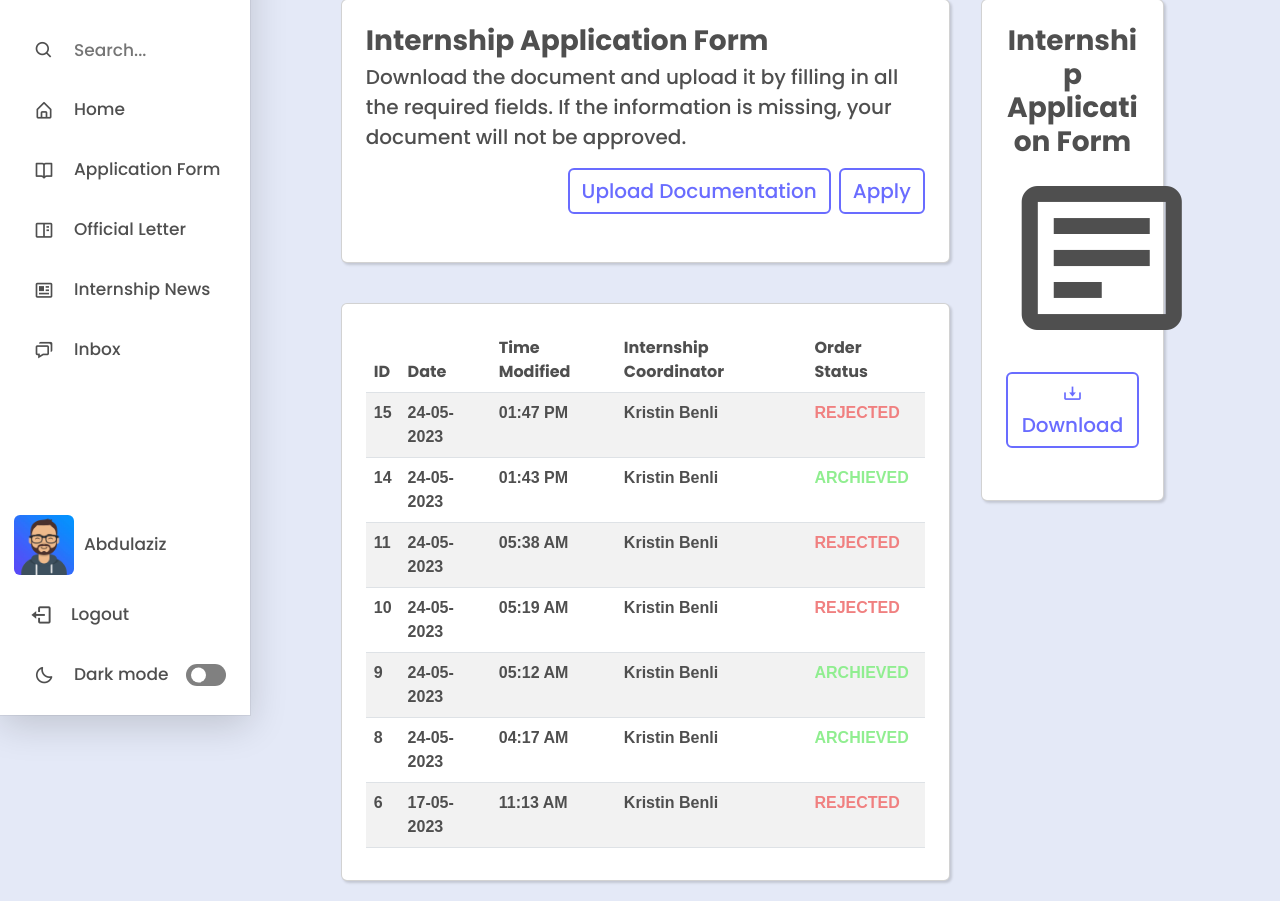
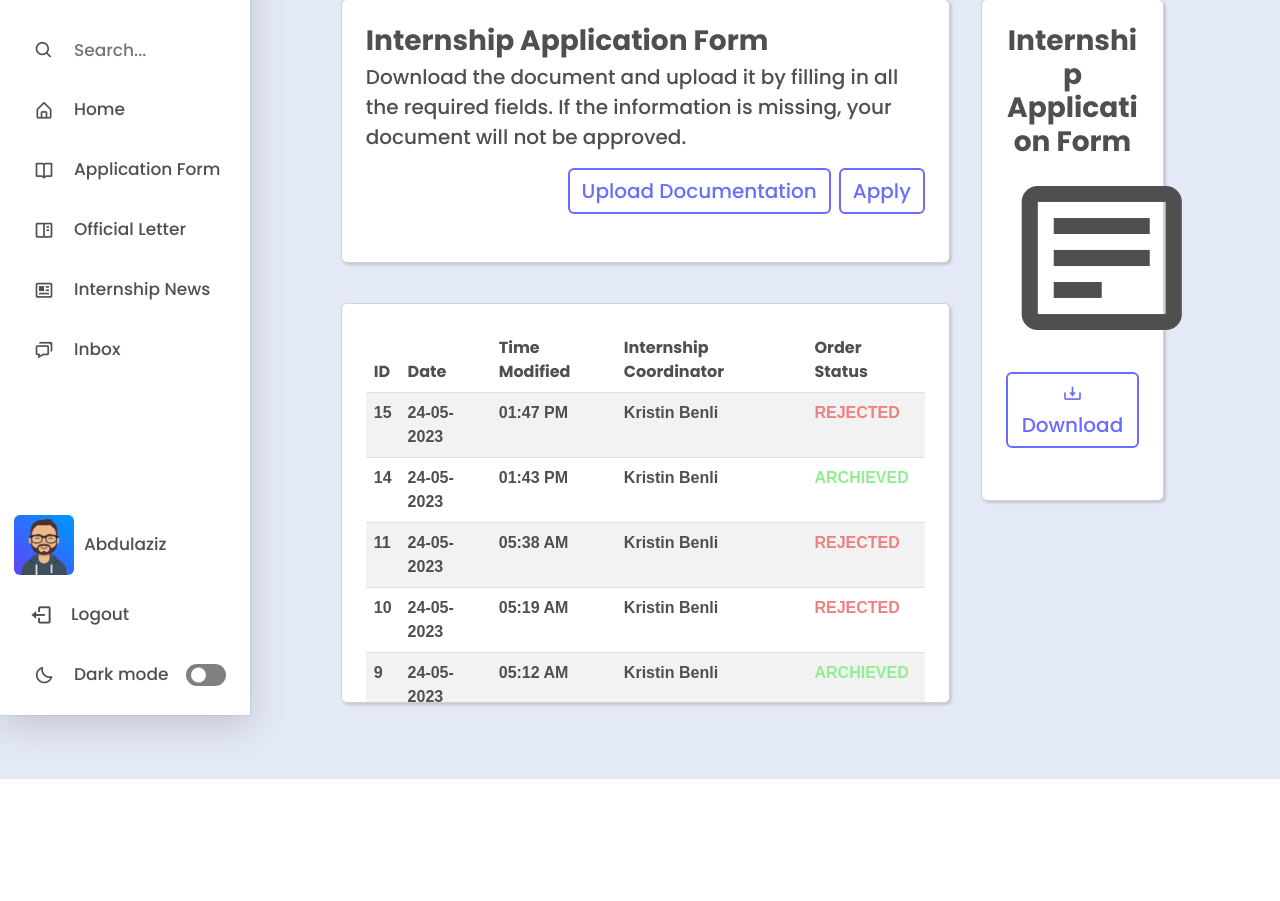
Before and after one commit to emirsakal/Internify, a Django app: page /application-form/ in a window 1280 px wide; the page is wider, and only the part inside the window is pictured. Shown: the part 85-986 px from the top of that part. After the commit the page ends 864 px from the top of that part, so only its background shows below. Run offline with Django 4.2, Linux system fonts and the light colour scheme; a user stored in the database is signed in; data comes from the database, SQL or seed files in the repository; some libraries are stand-ins or nearby versions.

Commit message:
scrollable table

```diff
--- a/templates/student/internshipform.html
+++ b/templates/student/internshipform.html
@@ -49,7 +49,7 @@
              </header>
           </div>
           <div class="col-lg-12">
-            <div class="card p-4" style="margin-top:40px;">
+            <div class="card p-4" style="margin-top:40px; max-height: 400px; overflow-y: scroll;">
               <header class = "mb-2" style="text-align: start;">
                 <table id="example" class="table table-striped" style="width:100%; margin-bottom: auto;">
                   {% if applications.count > 0 %}
```
